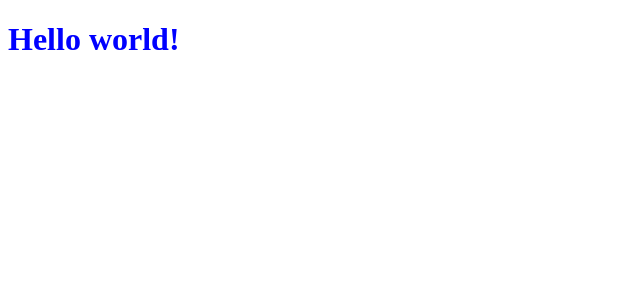
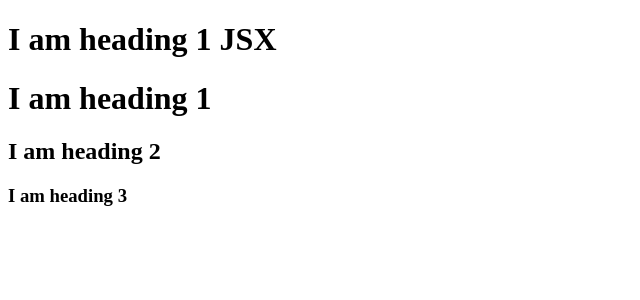
Before and after one commit to Sagun-rajput/SwiggyClone_React, a React (Vite) app: page / in a window 1280 px wide. Shown: the top 300 px of the page, without its empty margins (0-640 px from the left). Built offline with nearby package versions, Linux system fonts and the light colour scheme.

Commit message:
Ep3 (basics- JSX, Functional Component)

```diff
--- a/App.js
+++ b/App.js
@@ -1,16 +1,49 @@
 import React from 'react';
 import ReactDOM from 'react-dom/client';
-let parent = React.createElement(
-    "div",
-    {id: "parent"},
-    React.createElement(
-        "div",
-        {id: "child"},
-        React.createElement("h1", {id: "heading"},"Hello world!") ));
+
+// React Element
+// const parent = React.createElement(
+//     "div",
+//     {id: "parent"},
+//     React.createElement(
+//         "div",
+//         {id: "child"},
+//         React.createElement("h1", {id: "heading"},"Hello world!") ));
+
+// React Functional Component
+// const FunctionalParent1 = ()=> <h1>React </h1>
+// const FunctionalParent = ()=>{
+//     return <><FunctionalParent1/>
+//     <h1>hellooooo!</h1></>
+// }
+
+// Create a Nested header Element using React.createElement(h1,h2,h3 inside a
+// div with class “title”)
+// ○ Create the same element using JSX
+// ○ Create a functional component of the same with JSX
+// ○ Pass attributes into the tag in JSX
+// ○ Composition of Component(Add a component inside another)
+// ○ {TitleComponent} vs {<TitleComponent/>} vs
+// {<TitleComponent></TitleComponent>} in JSX
+
+const header = React.createElement("div", {className: "title"},
+React.createElement("h1",{},"I am h1"),
+React.createElement("h2",{}, "I am h2"),
+React.createElement("h3",{},"Hello! I am h3")
+)
+const HeaderJ = (
+    <div className="title">
+        <h1>I am heading 1 JSX</h1>
+    </div>
+)
+const HeaderC = () => (
+    <div className="title">
+        {HeaderJ}
+        <h1 className='hello'>I am heading 1</h1>
+        <h2>I am heading 2</h2>
+        <h3>I am heading 3</h3>
+    </div>
+)
 
 let root = ReactDOM.createRoot(document.getElementById("root"));
-root.render(parent)
-// let heading = React.createElement('h2', {id: "heading"}, "Hello From React!");
-// let root = ReactDOM.createRoot(document.getElementById('root'));
-// console.log("heading", heading);
-// root.render(heading);
+root.render(<HeaderC/>)
--- a/index.html
+++ b/index.html
@@ -15,7 +15,8 @@
     let oldElement = document.getElementById('root');
     oldElement.appendChild(newElement);
 </script> -->
-<!--
+<!-- ------------------IMPORTING REACT IN OUR CODE---------------
+
 <script crossorigin src="https://unpkg.com/react@18/umd/react.development.js"></script>
 <script crossorigin src="https://unpkg.com/react-dom@18/umd/react-dom.development.js"></script> -->
 
--- a/package.json
+++ b/package.json
@@ -3,6 +3,8 @@
   "version": "1.0.0",
   "description": "My Swiggy Clone Project",
   "scripts": {
+    "start": "parcel index.html",
+    "build": "parcel build index.html",
     "test": "echo \"Error: no test specified\" && exit 1"
   },
   "repository": {
```
